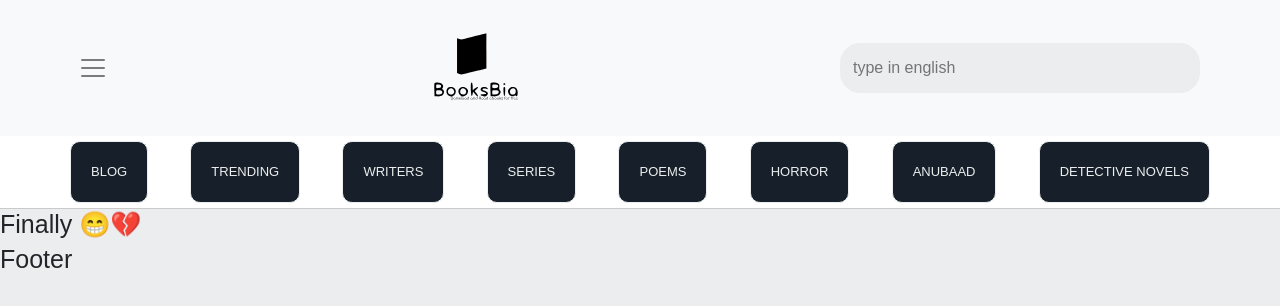
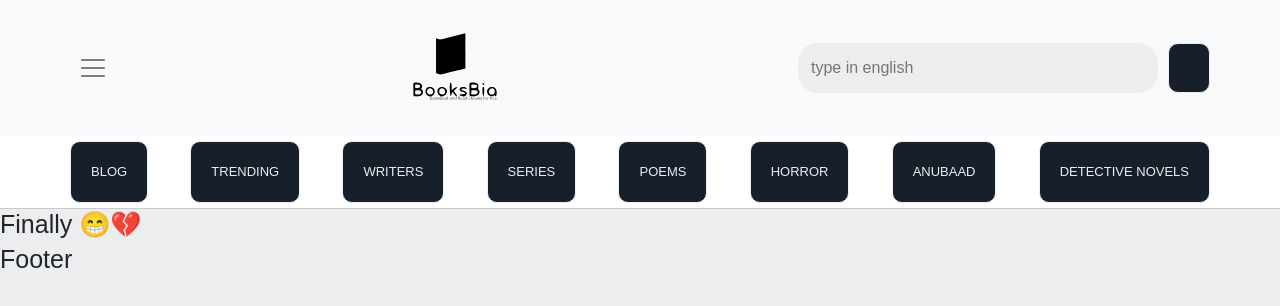
Before and after one commit to ahnaafarafee/BooksBia, a Next.js app: page / in a window 1280 px wide. Shown: the top 306 px of the page. Built offline with nearby package versions, Linux system fonts and the light colour scheme.

Commit message:
navbar done -_- fully functional

```diff
--- a/styles/globals.scss
+++ b/styles/globals.scss
@@ -123,6 +123,67 @@ main {
     box-shadow: none !important;
   }
 }
+
+// buttons
+.cta {
+  &,
+  &:link,
+  &:visited {
+    background-color: $color-primary;
+    color: $color-grey;
+    font-size: 1.3rem;
+    font-weight: 300;
+    text-transform: uppercase;
+    text-align: center;
+    padding: 2rem 2rem;
+    border-radius: 1rem;
+    border: 1px solid $color-grey;
+
+    cursor: pointer;
+    text-decoration: none;
+  }
+
+  &:hover {
+    background-color: white;
+    color: $color-black;
+    border: 1px solid $color-grey;
+  }
+
+  &--src {
+    padding: 2rem 2rem;
+  }
+
+  &--sec {
+    background-color: $color-primary;
+    color: $color-grey;
+    font-size: 1.3rem;
+    font-weight: 300;
+    text-transform: uppercase;
+    text-align: center;
+    padding: 2rem 2rem;
+    border-radius: 1rem;
+    border: 1px solid $color-grey;
+
+    cursor: pointer;
+    text-decoration: none;
+  }
+
+  &-feature {
+    background-color: rgba($color-primary, 0.6) !important;
+    margin-top: 6rem;
+    margin-right: 3rem;
+    display: inline-block;
+
+    cursor: pointer;
+    text-decoration: none;
+
+    &:hover {
+      background-color: rgba($color-primary, 0.8) !important;
+      color: $color-white !important;
+    }
+  }
+}
+
 
 //header
 .header {
```
